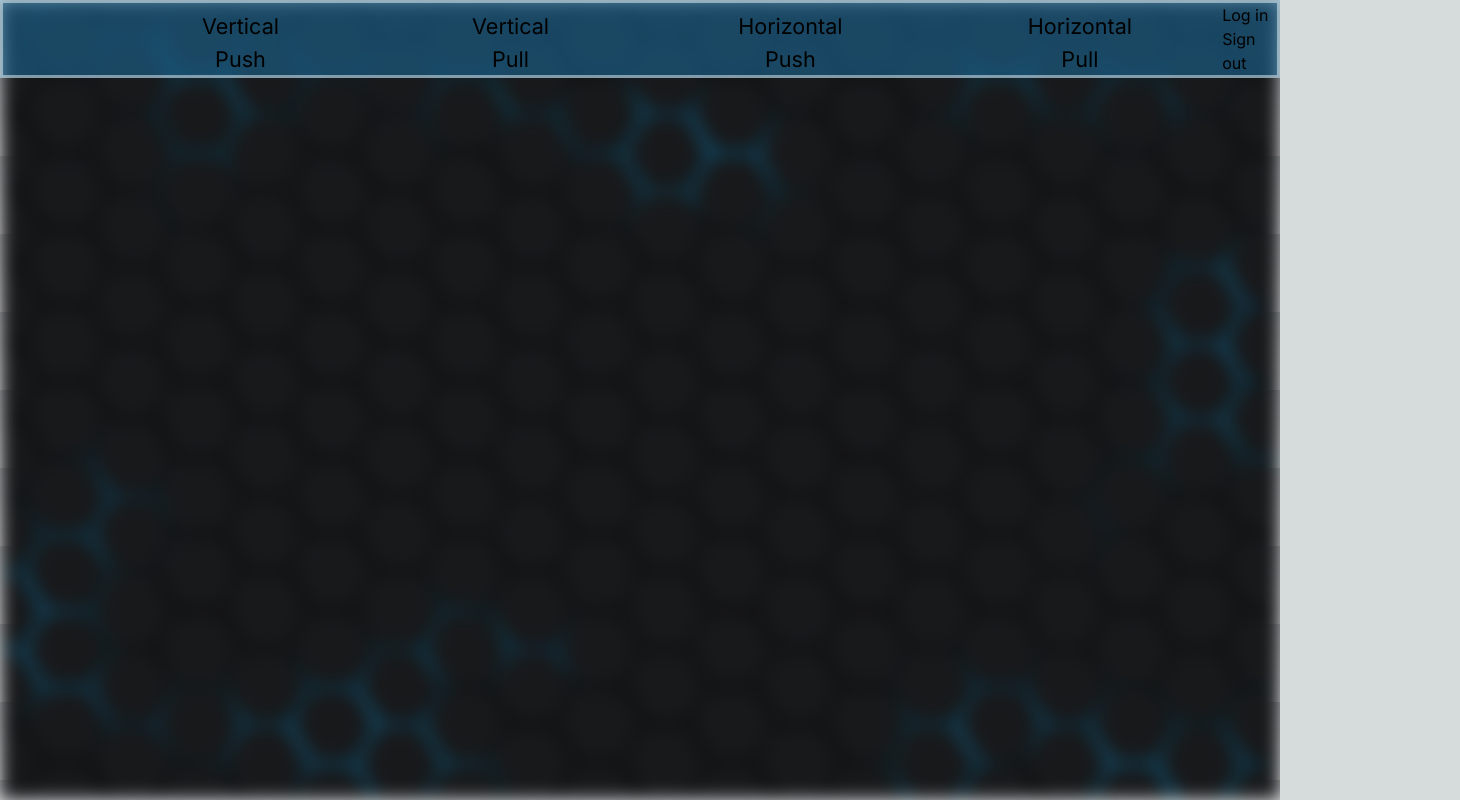
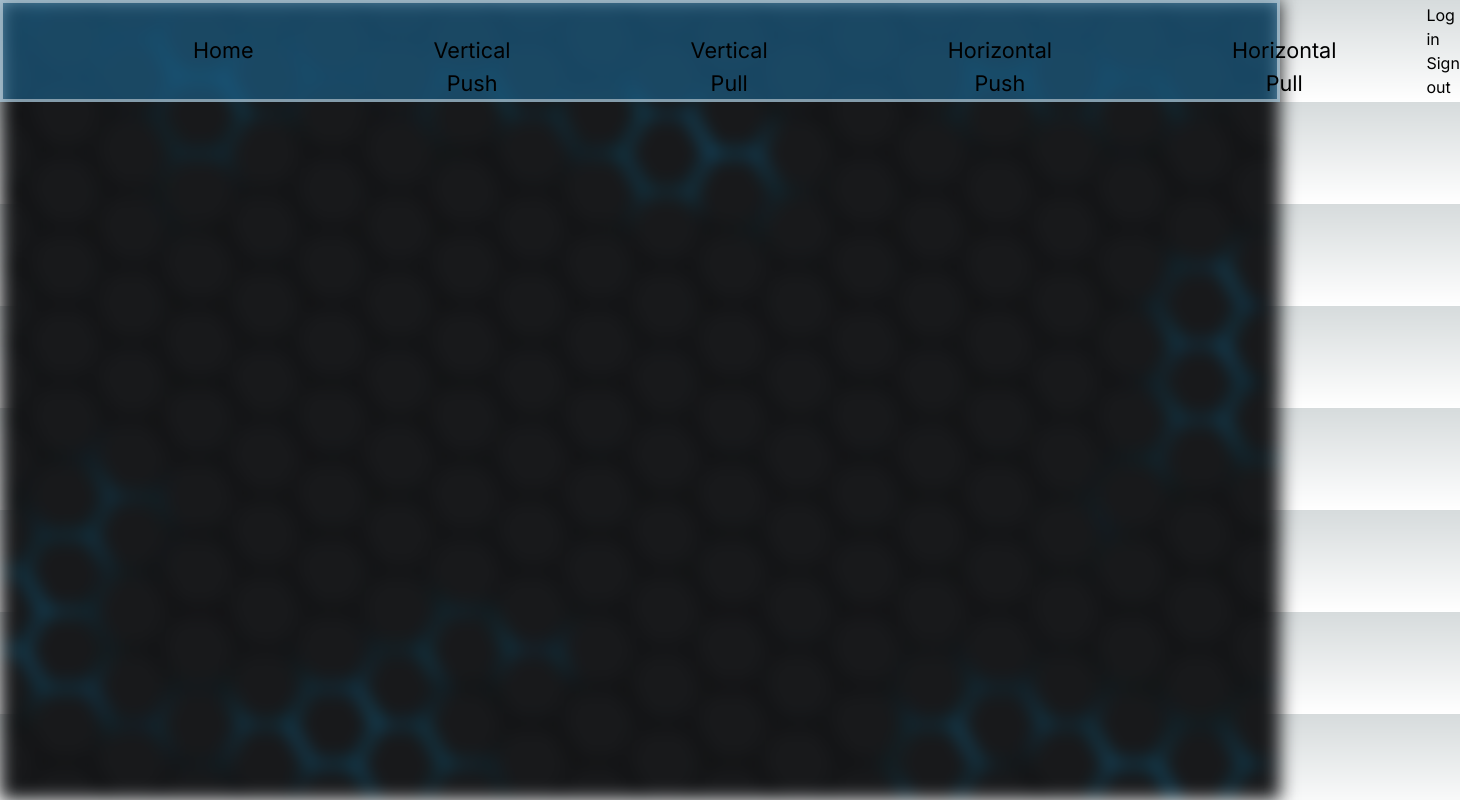
Before and after one commit to willtsh/calprog, a Next.js app: page /Home in a window 1280 px wide. Shown: the whole page, 1460 px wide, since content can reach past the window. Built offline with nearby package versions, Linux system fonts and the light colour scheme.

Commit message:
can return to home

```diff
--- a/src/Components/Navbar.jsx
+++ b/src/Components/Navbar.jsx
@@ -9,6 +9,7 @@ function Navbar () {
         <nav>
             <div>
                 <ul className="tabs">
+                    <li><a href="/Home">Home</a></li>
                     <li><button type="button" onClick={() => router.push('/vpush')}>Vertical Push</button></li>
                     <li><button type="button" onClick={() => router.push('/vpull')}>Vertical Pull</button></li>
                     <li><button type="button" onClick={() => router.push('/hpush')}>Horizontal Push</button></li>
```
Also changed, not shown: src/app/vpush/page.jsx (renamed from src/app/vpush/vpush.jsx).
